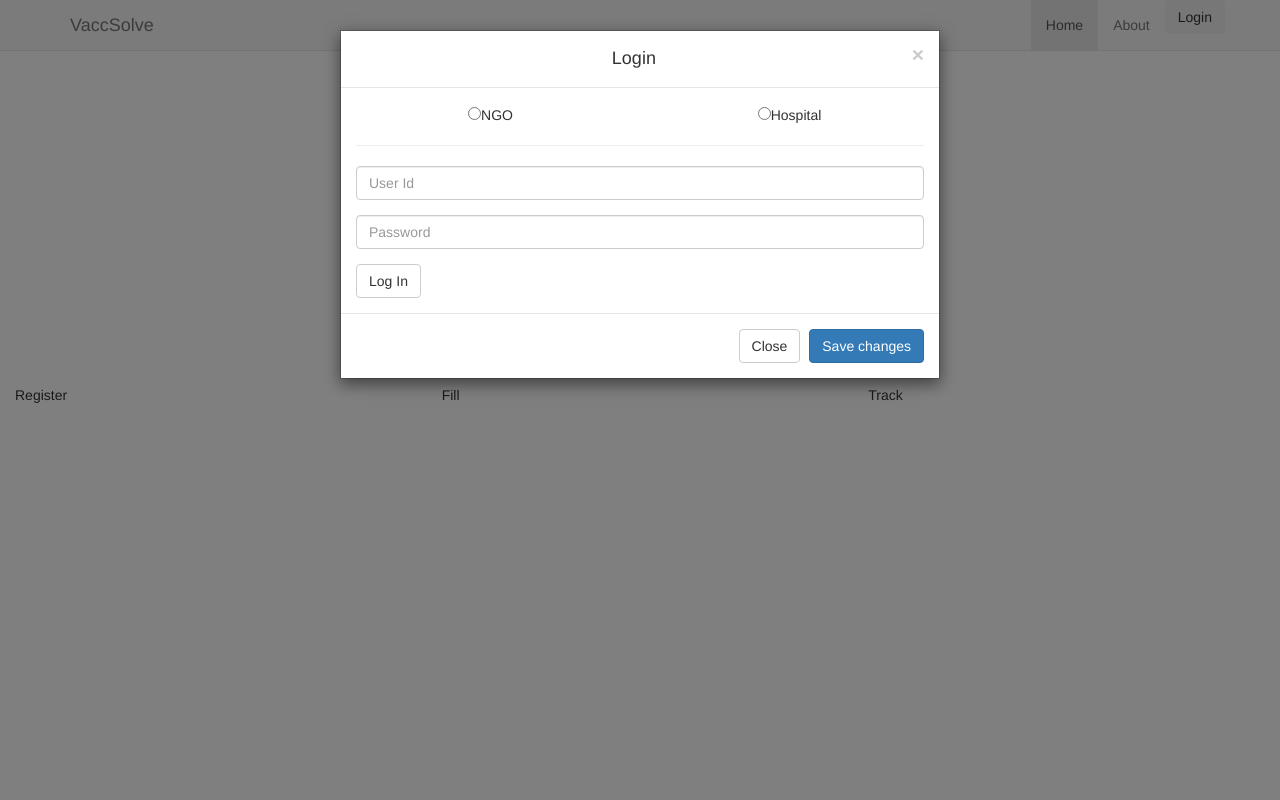
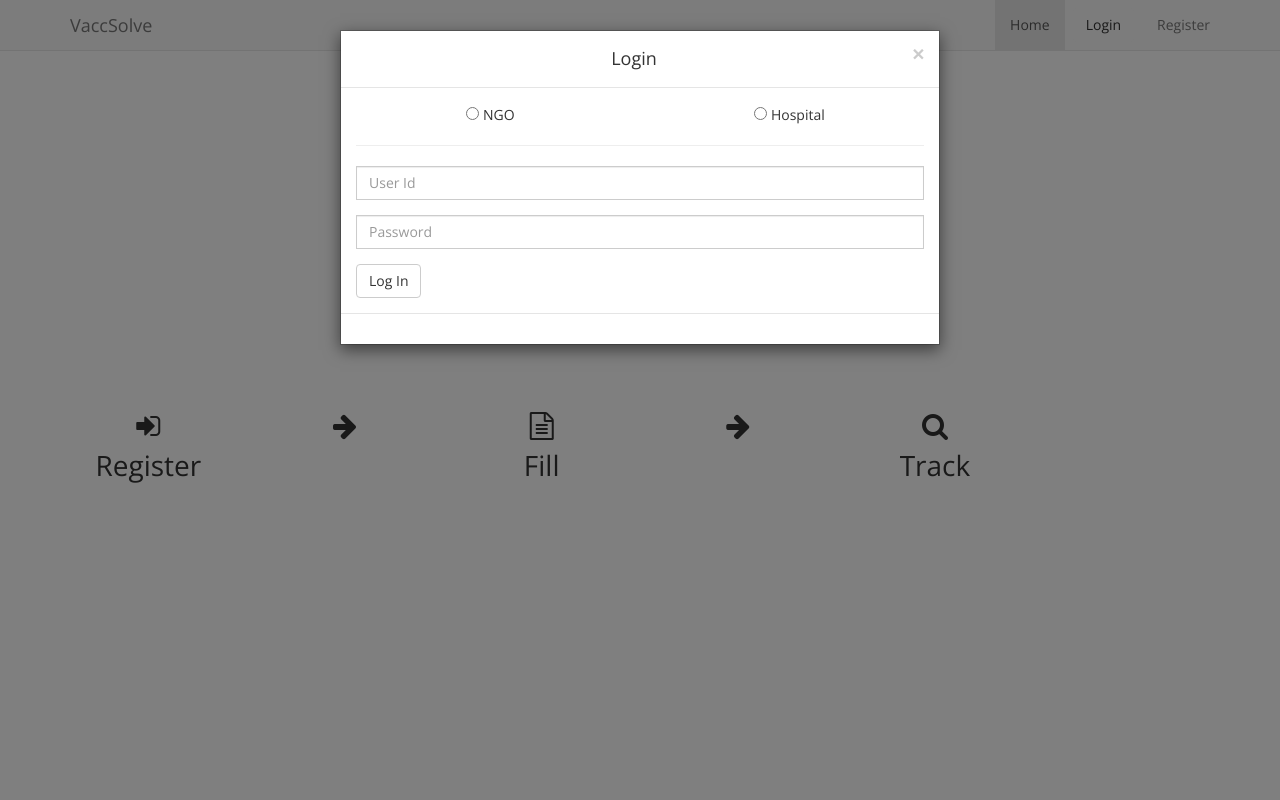
Before and after one commit to varunhisaria/vaccsolve, a PHP site: page /vaccsolve/ in a window 1280 px wide, after a click on "Login". Run offline with PHP 8.4, Linux system fonts and the light colour scheme; some libraries are stand-ins or nearby versions.

Commit message:
Header Issue Fix

```diff
--- a/child.php
+++ b/child.php
@@ -5,6 +5,7 @@ if(isset($_POST['register'])){
 	insert_child();
 }
 
+<<<<<<< Updated upstream
 function insert_child(){
 	$father=$_POST['father'];
 	$mother=$_POST['mother'];
@@ -42,6 +43,9 @@ function insert_child(){
 		mysqli_close($con);
 	}
 }
+=======
+
+>>>>>>> Stashed changes
 ?>
 
 
--- a/includes/footer.php
+++ b/includes/footer.php
@@ -1,6 +1,12 @@
 </div>
 <footer>
-
+  <script type="text/javascript" src="<?php echo $base_url ?>libs/js/bootstrap.min.js"></script>
+  <script src="https://maps.googleapis.com/maps/api/js?key=AIzaSyB1U1TptAe0PE4GPfrwXKrG-Dg0nm02OQQ&signed_in=true&callback=initMap"
+        async defer></script>
+	<script type="text/javascript">
+		var height = $(window).height();
+		$("body").css("min-height", height);
+	</script>
 </footer>
 </body>
 </html>
--- a/includes/header.php
+++ b/includes/header.php
@@ -1,14 +1,16 @@
 <?php
 	session_start();
+  $base_url = "http://localhost/vaccsolve/";
 ?>
 <!DOCTYPE html>
 <html>
 <head>
 	<title>VaccSolve</title>
-  <link rel="stylesheet" type="text/css" href="../libs/css/bootstrap.min.css">
-  <link rel="stylesheet" type="text/css" href="../libs/css/custom.css">
-  <script type="text/javascript" src="../libs/js/jquery-2.1.4.min.js"></script>
-  <script type="text/javascript" src="../libs/js/bootstrap.min.js"></script>
+  <link rel="stylesheet" type="text/css" href="<?php echo $base_url ?>libs/css/bootstrap.min.css">
+  <link rel="stylesheet" type="text/css" href="<?php echo $base_url ?>libs/css/custom.css">
+  <link rel="stylesheet" href="https://maxcdn.bootstrapcdn.com/font-awesome/4.4.0/css/font-awesome.min.css">
+  <link href='https://fonts.googleapis.com/css?family=Open+Sans' rel='stylesheet' type='text/css'>
+  <script type="text/javascript" src="<?php echo $base_url ?>libs/js/jquery-2.1.4.min.js"></script>
 </head>
 <body>
 	 <nav class="navbar navbar-default navbar-fixed-top">
@@ -25,11 +27,13 @@
         <div id="navbar" class="collapse navbar-collapse">
           <ul class="nav navbar-nav navbar-right">
             <li class="active"><a href="#">Home</a></li>
-            <li><a href="#about">About</a></li>
+            <!--<li><a href="#about">About</a></li>-->
             <?php if(isset($_SESSION['loggedin'])) { ?>
-            <li><a href="#logout">Logout</a></li>
+            <li><a href="http://localhost/vaccsolve/dashboard.php">Dashboard</a></li>
+            <li><a href="http://localhost/vaccsolve/authenticate.php?q=logout">Logout</a></li>
             <?php } else { ?>
-            <li><button type="button" class="btn btn-as-link" data-toggle="modal" data-target="#loginModal">Login</button></li>
+            <li style="margin: 8px;"><button type="button" class="btn btn-as-link" data-toggle="modal" data-target="#loginModal">Login</button></li>
+            <li><a href="register.php">Register</a></li>
             <?php } ?>
           </ul>
         </div><!--/.nav-collapse -->
@@ -46,11 +50,11 @@
       </div>
       <div class="modal-body">
         <div class="row">
-          <div class="col-md-6 org-chooser">
-            <input type="radio" name="org" value="NGO">NGO
+          <div class="col-md-6 col-xs-6 org-chooser">
+            <input type="radio" name="org" value="NGO">&nbsp;NGO
           </div>
-          <div class="col-md-6 org-chooser">
-            <input type="radio" name="org" value="HOSPITAL">Hospital
+          <div class="col-md-6 col-xs-6 org-chooser">
+            <input type="radio" name="org" value="HOSPITAL">&nbsp;Hospital
           </div>
         </div>
         <hr>
@@ -62,10 +66,7 @@
         </div>
         <button class="btn btn-default" id="login">Log In</button>
       </div>
-      <div class="modal-footer">
-        <button type="button" class="btn btn-default" data-dismiss="modal">Close</button>
-        <button type="button" class="btn btn-primary">Save changes</button>
-      </div>
+      <div class="modal-footer" style="color:red"></div>
     </div>
   </div>
 </div>
@@ -74,12 +75,31 @@
     var id = $("#id").val();
     var passwd = $("#password").val();
     var org = $('input[name=org]:checked').val();
+    $(".modal-footer").text(" ");
+    if(!id){
+      $(".modal-footer").text("ID is required to login");
+      return;
+    }
+    if(!passwd){
+      $(".modal-footer").text("Password is required to login");
+      return false;
+    }
+    if(!org){
+      $(".modal-footer").text("Please choose between hospital and NGO");
+      return false;
+    }
       $.ajax({
         url: "http://localhost/vaccsolve/authenticate.php",
         data:{org: org, pswd: passwd, id: id},
         method: "POST",
         success: function(e){
-        console.log(e);
+          response = JSON.parse(e);
+         if(response.error_code=="1"){
+            console.log("Login");
+            window.location.href="http://localhost/vaccsolve/dashboard.php";
+         }
+          else
+            $(".modal-footer").text(response.response);
         },
         error:function(e){
           console.log(e);
--- a/libs/css/custom.css
+++ b/libs/css/custom.css
@@ -1,5 +1,9 @@
+*{
+	font-family: 'Open Sans', sans-serif;
+}
 .main-container{
 	margin-top: 50px;
+	padding: 50px;
 }
 .modal-content{
 	border-radius: 0px;
@@ -10,3 +14,25 @@
 .org-chooser{
 	text-align: center;
 }
+.center{
+	text-align: center;
+}
+.col-md-4 i{
+	background-color: #bcbcbc;
+	border-radius: 50%;
+	padding: 20px;
+	margin: 10px;
+}
+.btn-as-link{
+	background: #F8F8F8;
+}
+.col-md-4 p{
+	text-transform: lowercase;
+    letter-spacing: 2px;
+}
+.landing-wrapper{
+	font-size: 2em;
+}
+input{
+	border-radius: 0px!important;
+}
--- a/libs/js/maps.js
+++ b/libs/js/maps.js
@@ -18,5 +18,3 @@ function getLatLng(address){
 	var geocoder = new google.maps.Geocoder();
 	return geocodeAddress(geocoder, address);
 }
-
-function focusMap()
```
Also changed, not shown: authenticate.php (+44 -5 lines), hospital.php (+7 -37 lines), verify.php (+18 -16 lines). Lines whose indentation alone changed are shown as unchanged.
